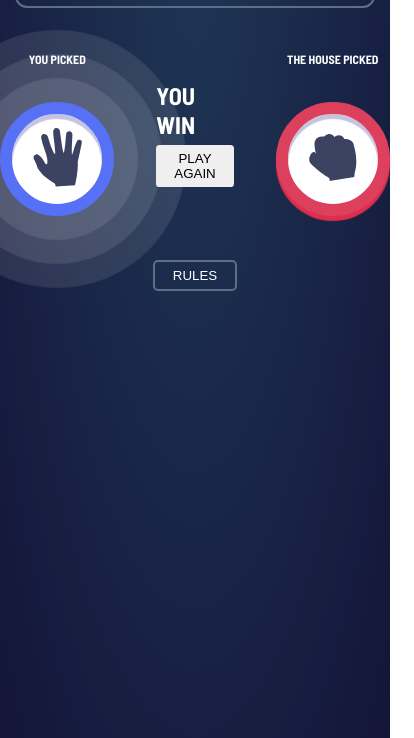
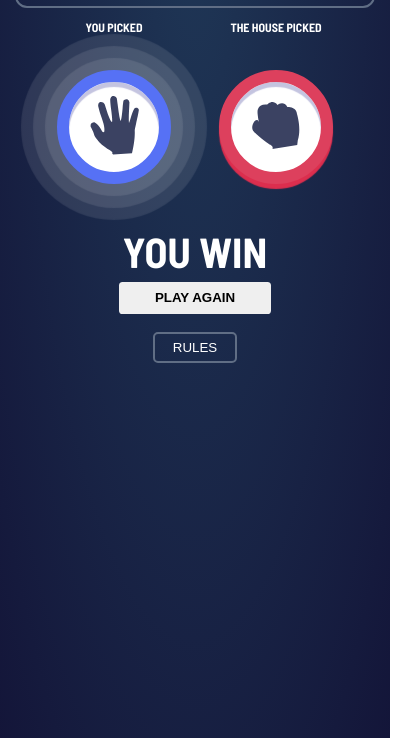
Before and after one commit to Amit1Paz/Rock-paper-scissors, a plain HTML site: page index.html in a window 390 px wide. Shown: the part 106-844 px from the top of the page, 414 px wide, since content can reach past the window. Drawn offline with Linux system fonts and the light colour scheme.

Commit message:
responsive match

```diff
--- a/style.css
+++ b/style.css
@@ -115,6 +115,7 @@ h4 {
     padding: 0.5rem 1.5rem;
     border-radius: 0.3rem;
     transition: 0.2s;
+    font-weight: 600;
 }
 .placeholder {
     margin: 0 2rem;
@@ -170,9 +171,33 @@ footer {
 
 
 /***** media *****/
-@media (max-width: 665px) {
+@media (max-width: 750px) {
+    .winner {
+        box-shadow: inset 0 5px 1px rgb(196, 196, 224), 0 0 1px 1.5rem rgba(255, 255, 255, 0.1), 0 0 1px 3rem rgba(255, 255, 255, 0.1), 0 0 1px 4.5rem rgba(255, 255, 255, 0.1);
+    }
+}
+@media (max-width: 670px) {
     header {
         width: 30rem;
+    }
+    .match-container {
+        flex-wrap: wrap;
+        justify-content: center;
+        height: 25rem;
+        margin: 1rem 0;
+    }
+    .match-result {
+        order: 3;
+        margin: 3.5rem 0;
+    }
+    h3 {
+        font-size: 3.5rem;
+    }
+    .play-again-btn {
+        padding: 0.7rem 3rem;
+    }
+    .winner {
+        box-shadow: inset 0 5px 1px rgb(196, 196, 224), 0 0 1px 1rem rgba(255, 255, 255, 0.1), 0 0 1px 2rem rgba(255, 255, 255, 0.1), 0 0 1px 3rem rgba(255, 255, 255, 0.1);
     }
 }
 @media (max-width: 500px) {
```
